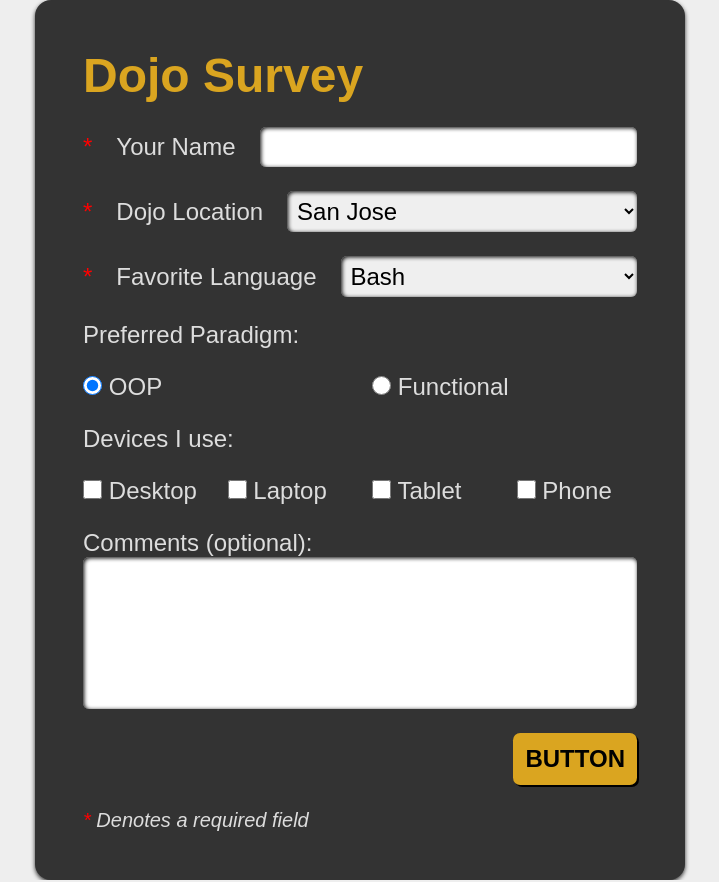
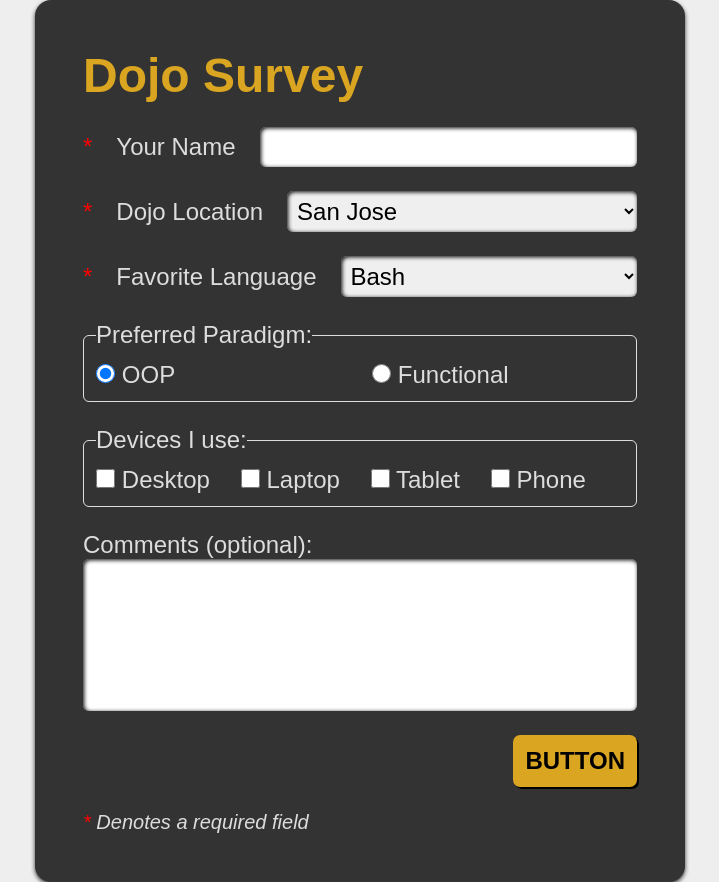
Before and after one commit to cptchuckles/codingdojo, a Flask app: page / in a window 1280 px wide. Shown: the whole page, without its empty margins (280-999 px from the left). Run offline with Flask 3, Linux system fonts and the light colour scheme.

Commit message:
python(flask): dojo survey - add fieldsets

```diff
--- a/python/flask/survey/static/style.css
+++ b/python/flask/survey/static/style.css
@@ -74,6 +74,17 @@ textarea {
   width: 100%;
 }
 
+fieldset {
+  padding: .5em;
+  border: 1px solid #ddd;
+  border-radius: .25em;
+
+  & > label {
+    display: inline-block !important;
+    margin-right: 1em;
+  }
+}
+
 input, select, textarea {
   font-size: inherit;
   padding: .25em;
--- a/python/flask/survey/templates/index.html
+++ b/python/flask/survey/templates/index.html
@@ -39,7 +39,8 @@
                 </select>
             </label>
 
-            <p>Preferred Paradigm:</p>
+            <fieldset>
+                <legend>Preferred Paradigm:</legend>
                 <p class="entry">
                     <label class="inline clickable" for="oop">
                         <input type="radio" name="paradigm" value="OOP" id="oop" checked />
@@ -50,9 +51,10 @@
                         Functional
                     </label>
                 </p>
+            </fieldset>
 
-            <p>Devices I use:</p>
-            <p class="entry">
+            <fieldset>
+                <legend>Devices I use:</legend>
                 <label for="Desktop" class="inline clickable">
                     <input type="checkbox" name="Desktop" id="Desktop">
                         Desktop
@@ -69,7 +71,7 @@
                     <input type="checkbox" name="Phone" id="Phone">
                         Phone
                 </label>
-            </p>
+            </fieldset>
 
             <label class="comments">
                 Comments (optional):
```
Lines whose indentation alone changed are shown as unchanged.
